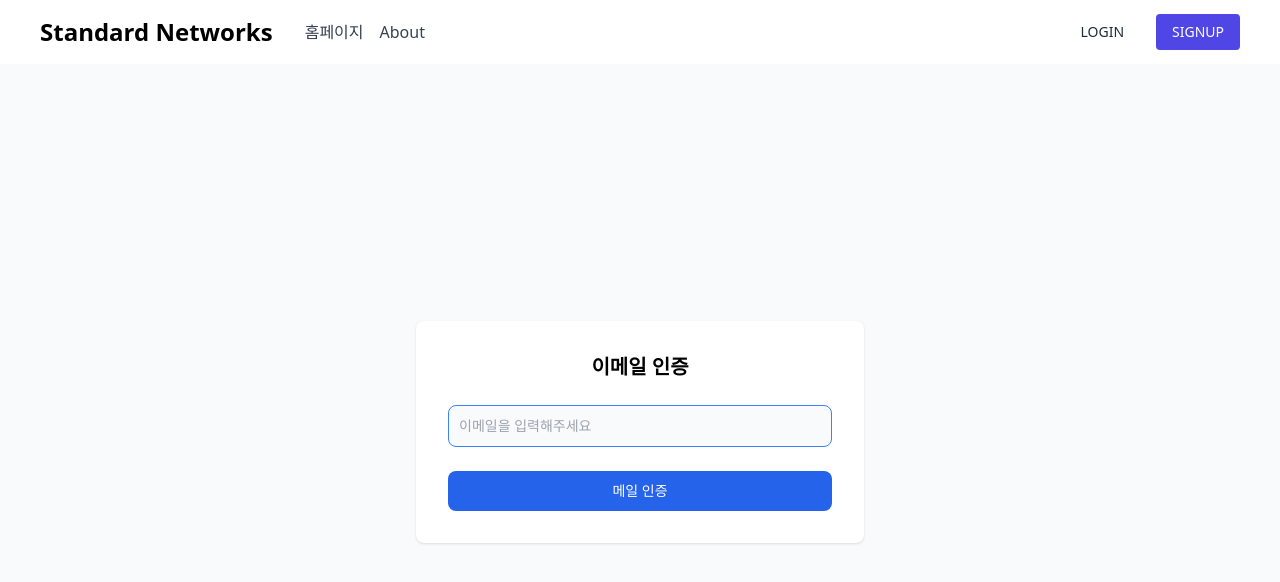
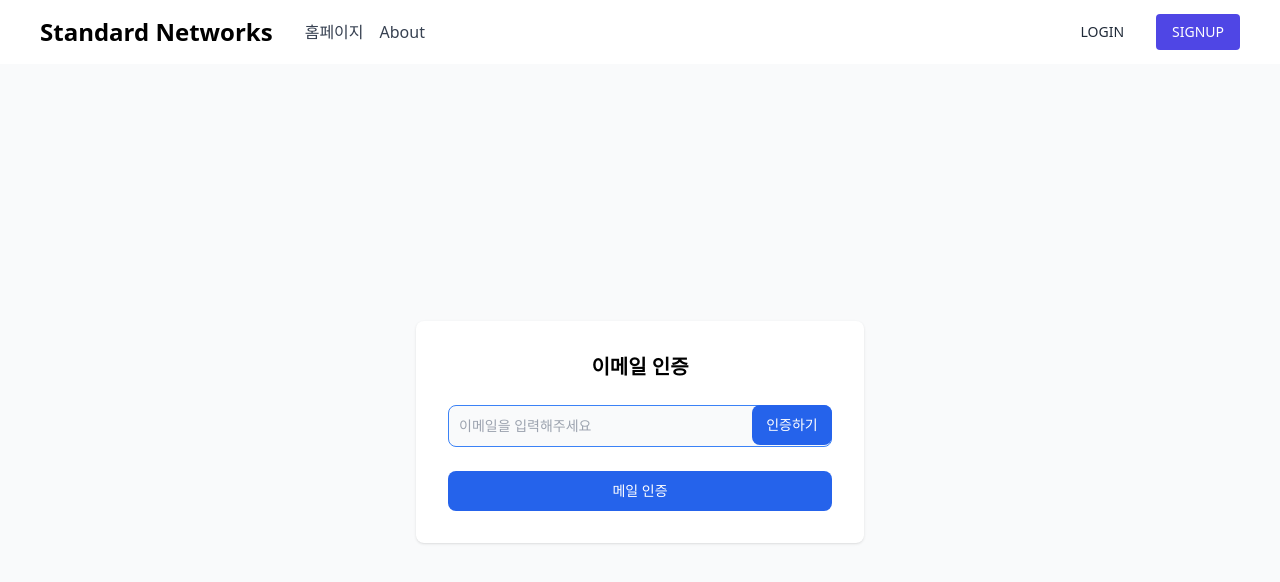
Before and after one commit to jeonjuseong11/recoil-practice, a React (Vite) app: page /signup/1 in a window 1280 px wide. Shown: the top 582 px of the page. Built offline with nearby package versions, Linux system fonts and the light colour scheme; no server answers.

Commit message:
Feat : indications
이메일 인증 버튼 input 창 안으로 이동 (진행중)

```diff
--- a/src/app/AppRoutes.tsx
+++ b/src/app/AppRoutes.tsx
@@ -1,4 +1,4 @@
-import React, { useEffect } from 'react';
+import { useEffect } from 'react';
 import { Navigate, Route, Routes } from 'react-router-dom';
 import Login from '../pages/Login';
 import Layout from '../components/Layout';
@@ -26,8 +26,6 @@ function AppRoutes() {
   return (
     <Routes>
       <Route element={<Layout />}>
-        <Route path="/signup/1" element={<EmailVerification />} />
-        <Route path="/signup/2" element={<AccountSetup />} />
         <Route
           path="/"
           element={isLoggedIn ? <Home /> : <Navigate replace to="/login" />}
@@ -36,6 +34,8 @@ function AppRoutes() {
           path="/login"
           element={isLoggedIn ? <Navigate replace to="/" /> : <Login />}
         />
+        <Route path="/signup/1" element={<EmailVerification />} />
+        <Route path="/signup/2" element={<AccountSetup />} />
       </Route>
     </Routes>
   );
--- a/src/common/BaseStyledComponents.ts
+++ b/src/common/BaseStyledComponents.ts
@@ -17,6 +17,5 @@ export const BaseButton = tw.button`
   gap-2
   text-center
   focus:ring-4
-  transition-colors
-  duration-200
+  transition duration-500
 `;
--- a/src/common/InputField.tsx
+++ b/src/common/InputField.tsx
@@ -2,29 +2,23 @@ import React, { ChangeEvent } from 'react';
 import tw from 'tailwind-styled-components';
 
 const InputLabel = tw.label`
-  block
-  mb-2
-  text-sm
-  font-medium
-  text-gray-900
-  dark:text-white
+  block mb-2 text-sm font-medium text-gray-900 dark:text-white
+`;
+
+const InputWrapper = tw.div`
+  relative
 `;
 
 const Input = tw.input`
-  bg-gray-50
-  border border-gray-300
-  text-gray-900 sm:text-sm
-  rounded-lg
-  focus:ring-blue-500
-  focus:border-blue-500
-  block w-full
-  p-2.5
-  dark:bg-gray-700
-  dark:border-gray-600
-  dark:placeholder-gray-400
-  dark:text-white
-  outline-none
-  hover:border-blue-300 // Hover 효과 추가
+  bg-gray-50 border border-gray-300 text-gray-900 sm:text-sm rounded-lg
+  focus:ring-blue-500 focus:border-blue-500 block w-full p-2.5 dark:bg-gray-700
+  dark:border-gray-600 dark:placeholder-gray-400 dark:text-white
+  outline-none hover:border-blue-300
+`;
+
+const VerificationButton = tw.button`
+  absolute top-0 right-0 h-10 w-20 text-white rounded-lg bg-blue-600
+  hover:bg-blue-700 focus:ring-blue-300 text-sm
 `;
 
 type InputFieldProps = {
@@ -38,6 +32,8 @@ type InputFieldProps = {
   disabled?: boolean;
   readOnly?: boolean;
   autoFocus?: boolean;
+  maxLength?: number;
+  onVerifyClick?: () => void; // 인증 버튼 클릭 이벤트 추가
 };
 
 const InputField: React.FC<InputFieldProps> = ({
@@ -51,10 +47,13 @@ const InputField: React.FC<InputFieldProps> = ({
   disabled,
   readOnly,
   autoFocus,
+  maxLength,
+  onVerifyClick,
 }) => {
   return (
     <div>
       {label && <InputLabel htmlFor={id}>{label}</InputLabel>}
+      <InputWrapper>
         <Input
           type={type}
           name={name}
@@ -66,7 +65,14 @@ const InputField: React.FC<InputFieldProps> = ({
           disabled={disabled}
           readOnly={readOnly}
           autoFocus={autoFocus}
+          maxLength={maxLength}
         />
+        {onVerifyClick && (
+          <VerificationButton onClick={onVerifyClick}>
+            인증하기
+          </VerificationButton>
+        )}
+      </InputWrapper>
     </div>
   );
 };
--- a/src/common/Spinner.tsx
+++ b/src/common/Spinner.tsx
@@ -1,7 +1,7 @@
 const Spinner = () => {
   return (
     <div
-      className="inline-block h-5 w-5 animate-spin rounded-full border-4 border-solid border-current border-r-transparent align-[-0.125em] motion-reduce:animate-[spin_1.5s_linear_infinite] inline-block
+      className="h-5 w-5 animate-spin rounded-full border-4 border-solid border-current border-r-transparent align-[-0.125em] motion-reduce:animate-[spin_1.5s_linear_infinite] inline-block
       animate-fadeIn"
       role="status"
     >
--- a/src/components/Header.tsx
+++ b/src/components/Header.tsx
@@ -1,8 +1,7 @@
 import { NavLink } from 'react-router-dom';
-import { useRecoilState } from 'recoil';
+import { useRecoilState, useSetRecoilState } from 'recoil';
 import tw from 'tailwind-styled-components';
 import { isLoggedInSelector, userStateSelector } from '../recoil/auth';
-import { useEffect } from 'react';
 import useAxios from '../hooks/useAxios';
 import { instance } from '../api/apiClient';
 import { logout } from '../api/apiRequests';
@@ -59,7 +58,7 @@ const TopMenuSignupBtn = tw(NavLink)`
 `;
 
 const Header: React.FC = () => {
-  const [user, setUser] = useRecoilState(userStateSelector);
+  const setUser = useSetRecoilState(userStateSelector);
   const [isLoggedIn, setIsLoggedIn] = useRecoilState(isLoggedInSelector);
   const { error, loading: logouting, sendRequest: logoutRequest } = useAxios();
 
--- a/src/components/Login/LoginForm.tsx
+++ b/src/components/Login/LoginForm.tsx
@@ -1,6 +1,6 @@
 import { useState, ChangeEvent, FormEvent, MouseEvent } from 'react';
 import { useNavigate } from 'react-router-dom';
-import { useRecoilState, useSetRecoilState } from 'recoil';
+import { useSetRecoilState } from 'recoil';
 import { isLoggedInSelector, userStateSelector } from '../../recoil/auth';
 import InputField from '../../common/InputField';
 import { Form } from '../../common/BaseStyledComponents';
@@ -13,7 +13,7 @@ import { instance } from '../../api/apiClient';
 const LoginForm = () => {
   const [formData, setFormData] = useState({ email: '', password: '' });
   const navigate = useNavigate();
-  const [user, setUser] = useRecoilState(userStateSelector);
+  const setUser = useSetRecoilState(userStateSelector);
   const setIsLoggedIn = useSetRecoilState(isLoggedInSelector);
   const { sendRequest, loading } = useAxios();
   const isFormValid = () =>
--- a/src/components/SignUp/EmailVerificationForm.tsx
+++ b/src/components/SignUp/EmailVerificationForm.tsx
@@ -1,4 +1,4 @@
-import React, { ChangeEvent, useEffect, useState } from 'react';
+import React, { ChangeEvent, useState } from 'react';
 import { useNavigate } from 'react-router-dom';
 import { BaseButton, Form } from '../../common/BaseStyledComponents';
 import InputField from '../../common/InputField';
@@ -80,6 +80,7 @@ const EmailVerificationForm: React.FC = () => {
       },
       (error) => {
         console.error(error);
+        setVerificationCodeError('이메일 인증 실패 다시 시도해주세요');
         alert('인증 코드 검증 실패');
       }
     );
@@ -87,6 +88,7 @@ const EmailVerificationForm: React.FC = () => {
 
   return (
     <Form onSubmit={(e) => e.preventDefault()}>
+      <div className="relative">
         <InputField
           type="email"
           name="email"
@@ -96,7 +98,9 @@ const EmailVerificationForm: React.FC = () => {
           onChange={handleEmailChange}
           disabled={isCodeSent}
           autoFocus={true}
+          onVerifyClick={handleSendVerificationEmail}
         />
+      </div>
       {emailError && <div style={{ color: 'red' }}>{emailError}</div>}
       {isCodeSent && (
         <>
@@ -106,8 +110,10 @@ const EmailVerificationForm: React.FC = () => {
             id="verificationCode"
             value={verificationCode}
             placeholder="인증 코드를 입력해주세요"
+            autoFocus
             onChange={handleVerificationCodeChange}
-          />{' '}
+            maxLength={6}
+          />
           {verificationCodeError && (
             <div style={{ color: 'red' }}>{verificationCodeError}</div>
           )}
--- a/src/components/SignUp/SignUpForm.tsx
+++ b/src/components/SignUp/SignUpForm.tsx
@@ -27,7 +27,7 @@ const SignUpForm: React.FC = () => {
     email: '',
     password: '',
   });
-  const { sendRequest: signupRequest, data, error, loading } = useAxios();
+  const { sendRequest: signupRequest, error } = useAxios();
   const location = useLocation();
   const navigate = useNavigate();
 
```
Lines whose indentation alone changed are shown as unchanged.
